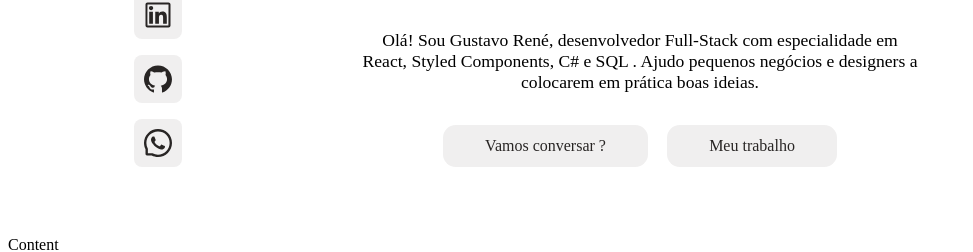
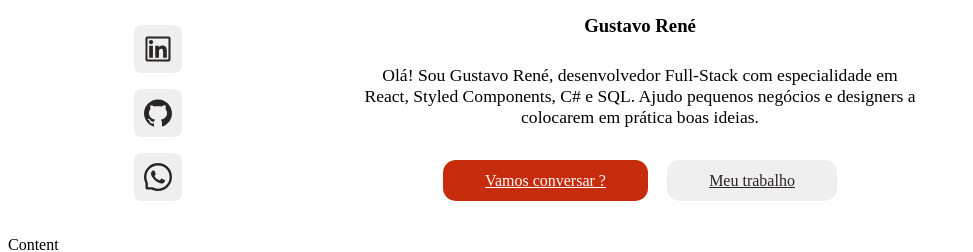
Before and after one commit to gustavorenedev/portfolio-gustavo, a React (Vite) app: page / in a window 1280 px wide. Shown: the part 564-816 px from the top of the page, without its empty margins (0-973 px from the left). Built offline with nearby package versions, Linux system fonts and the light colour scheme; the HTML template or start-up script is replaced by a standard one.

Commit message:
feat: implemented button and navbar in header

```diff
--- a/src/components/header/Header.style.ts
+++ b/src/components/header/Header.style.ts
@@ -25,6 +25,10 @@ export const HeaderContainer = styled.div`
     text-align: center;
     margin: 0.6rem 0 2rem;
   }
+
+  h3 {
+    font-weight: 700;
+  }
 `;
 
 export const HeaderProfile = styled.div`
@@ -38,6 +42,17 @@ export const HeaderCta = styled.div`
   display: flex;
   align-items: center;
   gap: 1.2rem;
+
+  & > *:first-child {
+    background: ${colors.primary};
+    color: white;
+
+    &:hover {
+      background: transparent;
+      border-color: ${colors.primary};
+      color: ${colors.primary};
+    }
+  }
 `;
 
 export const HeaderSocials = styled.div`
--- a/src/components/header/Header.tsx
+++ b/src/components/header/Header.tsx
@@ -10,10 +10,12 @@ import {
 import HeaderPicture from "../../assets/pictureHeader.svg";
 import { Button } from "../button/Button";
 import data from "./data";
+import Navbar from "../navbar/Navbar";
 
 const Header = () => {
   return (
     <ElementHeader>
+      <Navbar />
       <HeaderContainer>
         <HeaderProfile>
           <HeaderImage src={HeaderPicture} alt="personal photo" />
@@ -21,12 +23,12 @@ const Header = () => {
         <h3>Gustavo René</h3>
         <p>
           Olá! Sou Gustavo René, desenvolvedor Full-Stack com especialidade em
-          React, Styled Components, C# e SQL . Ajudo pequenos negócios e
+          React, Styled Components, C# e SQL. Ajudo pequenos negócios e
           designers a colocarem em prática boas ideias.
         </p>
         <HeaderCta>
-          <Button link="#contact">Vamos conversar ?</Button>
-          <Button link="#portfolio">Meu trabalho</Button>
+          <Button href="#contact">Vamos conversar ?</Button>
+          <Button href="#portfolio">Meu trabalho</Button>
         </HeaderCta>
         <HeaderSocials>
           {data.map((item: any) => (
```
